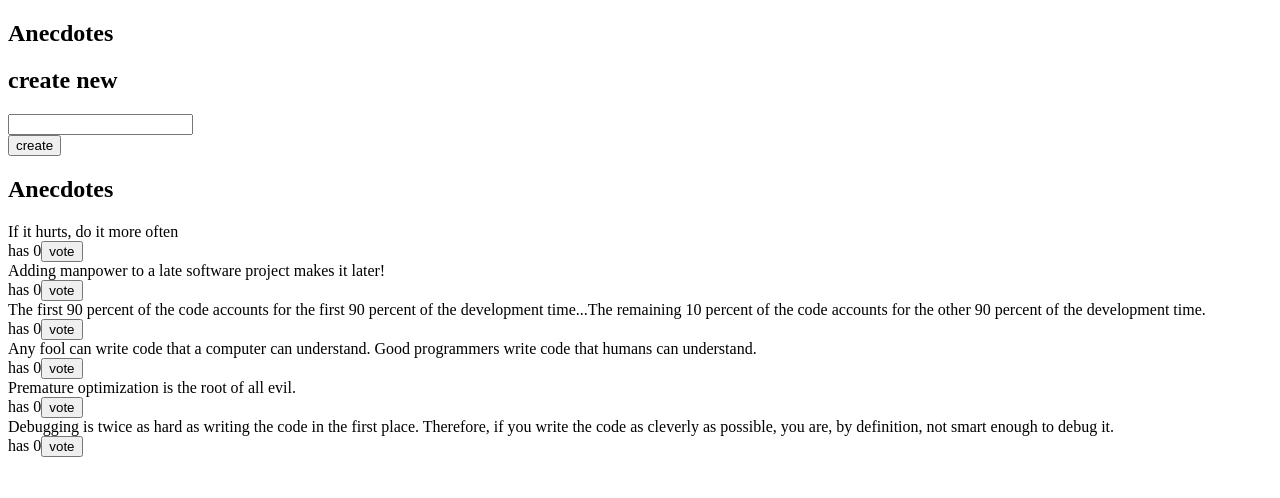
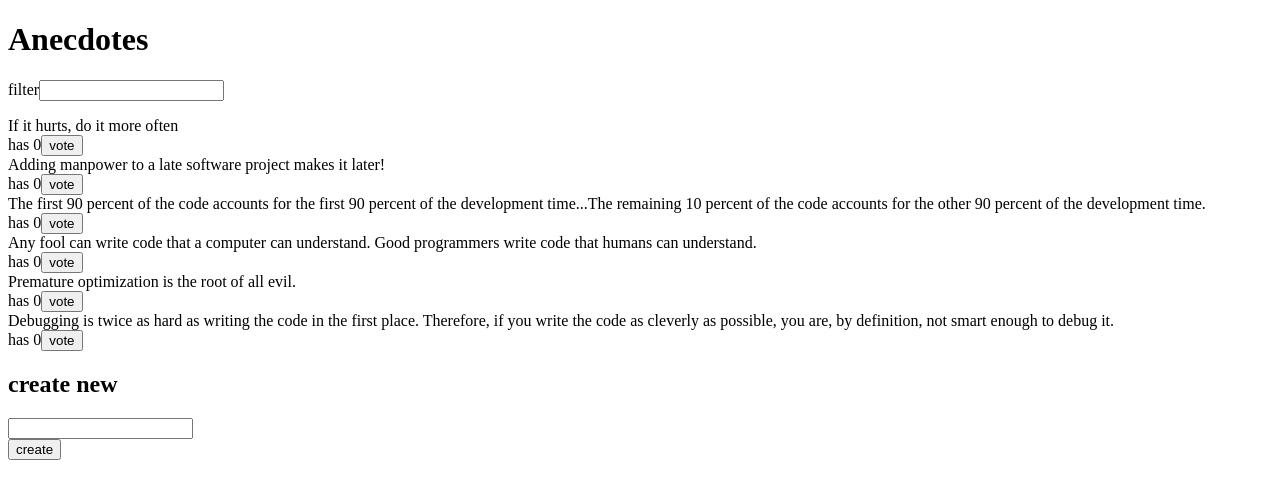
Before and after one commit to hiteshchalise/fso_redux, a React (Create React App) app in the folder redux-anecdotes/: page / in a window 1280 px wide. Shown: the top 498 px of the page. Built offline with nearby package versions, Linux system fonts and the light colour scheme.

Commit message:
added filter component and filter reducers & implemented filter functionality to anecdote list

```diff
--- a/redux-anecdotes/src/App.js
+++ b/redux-anecdotes/src/App.js
@@ -1,14 +1,16 @@
 import AnecdoteForm from './components/AnecdoteForm'
 import AnecdoteList from './components/AnecdoteList'
+import Filter from './components/Filter'
 import Notification from './components/Notification'
 
 const App = () => {
   return (
     <div>
+      <h1>Anecdotes</h1>
       <Notification />
-      <h2>Anecdotes</h2>
+      <Filter />
+      <AnecdoteList />
       <AnecdoteForm />
-      <AnecdoteList />
     </div>
   )
 }
--- a/redux-anecdotes/src/components/AnecdoteForm.js
+++ b/redux-anecdotes/src/components/AnecdoteForm.js
@@ -11,7 +11,7 @@ const AnecdoteForm = () => {
     event.target.anecdote.value = ''
     dispatch(addAnecdote(content))
     dispatch(notify(`added new anecdote: ${content}`))
-    setTimeout(() => dispatch(notify('')), 3000)
+    setTimeout(() => dispatch(notify('')), 5000)
   }
 
   return (
--- a/redux-anecdotes/src/components/AnecdoteList.js
+++ b/redux-anecdotes/src/components/AnecdoteList.js
@@ -3,8 +3,14 @@ import { castVote } from '../reducers/anecdoteReducer'
 import { notify } from '../reducers/notificationReducer'
 
 const AnecdoteList = () => {
-
-  const anecdotes = useSelector(state => state.anecdotes.concat([]).sort((a, b) => b.votes - a.votes))
+  const anecdotes = useSelector(state => {
+    const filter = state.filter
+    const filteredList = state.anecdotes.filter(anecdote => {
+      return anecdote.content.includes(filter)
+    })
+    filteredList.sort((a, b) => b.votes - a.votes)
+    return filteredList
+  })
   const dispatch = useDispatch()
   const vote = (id) => {
     dispatch(castVote(id))
@@ -12,7 +18,6 @@ const AnecdoteList = () => {
     setTimeout(() => dispatch(notify('')), 3000)
   }
   return (<>
-    <h2>Anecdotes</h2>
     {anecdotes.map(anecdote =>
       <div key={anecdote.id}>
         <div>
--- /dev/null
+++ b/redux-anecdotes/src/components/Filter.js
@@ -0,0 +1,18 @@
+import { useDispatch } from "react-redux"
+import { setFilter } from "../reducers/filterReducer"
+
+const Filter = () => {
+
+  const dispatch = useDispatch()
+
+  const handleFilterChange = (event) => {
+    dispatch(setFilter(event.target.value))
+  }
+
+  return (<div style={{ margin: '1em 0' }}>
+    <label htmlFor="filter-input" >filter</label>
+    <input id="filter-input" type='text' onChange={handleFilterChange} />
+  </div>)
+}
+
+export default Filter
--- /dev/null
+++ b/redux-anecdotes/src/reducers/filterReducer.js
@@ -0,0 +1,14 @@
+import { createSlice } from "@reduxjs/toolkit";
+
+const filterSlice = createSlice({
+  name: 'filter',
+  initialState: '',
+  reducers: {
+    setFilter(state, action) {
+      return action.payload
+    }
+  }
+})
+
+export const { setFilter } = filterSlice.actions
+export default filterSlice.reducer
--- a/redux-anecdotes/src/store.js
+++ b/redux-anecdotes/src/store.js
@@ -1,11 +1,13 @@
 import { configureStore } from '@reduxjs/toolkit'
 import anecdoteReducer from './reducers/anecdoteReducer'
+import filterReducer from './reducers/filterReducer'
 import notificationReducer from './reducers/notificationReducer'
 
 const store = configureStore({
   reducer: {
     anecdotes: anecdoteReducer,
-    notification: notificationReducer
+    notification: notificationReducer,
+    filter: filterReducer
   }
 })
 
```
